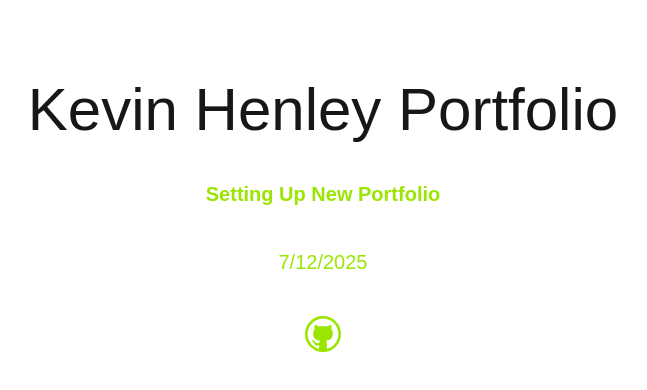
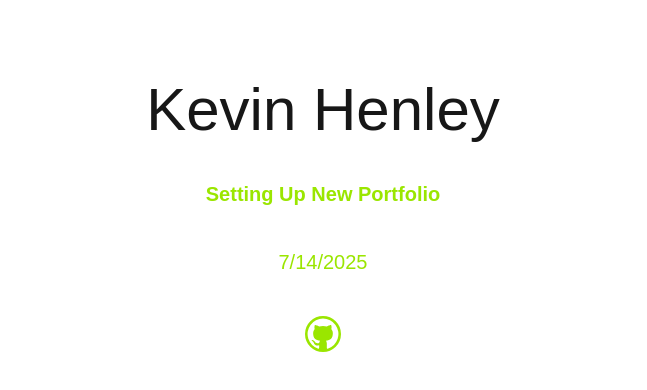
Before and after one commit to KevinHenleyCode/Portfolio-2025, a Next.js app: page / in a window 1280 px wide. Shown: the top 390 px of the page, without its empty margins (317-964 px from the left). Built offline with nearby package versions, Linux system fonts and the light colour scheme.

Commit message:
updated action to restart PM2

```diff
--- a/src/app/page.tsx
+++ b/src/app/page.tsx
@@ -4,11 +4,11 @@ import { VscGithub } from 'react-icons/vsc'
 export default function Home() {
   return (
     <div className='flex flex-col items-center justify-center p-20'>
-      <h2 className='text-6xl'>Kevin Henley Portfolio</h2>
+      <h2 className='text-6xl'>Kevin Henley</h2>
       <p className='mt-10 text-xl font-semibold text-lime-400'>
         Setting Up New Portfolio
       </p>
-      <p className='mt-10 text-xl font-medium text-lime-400'>7/12/2025</p>
+      <p className='mt-10 text-xl font-medium text-lime-400'>7/14/2025</p>
       <Link
         href={'https://github.com/KevinHenleyCode'}
         target='_blank'
```
